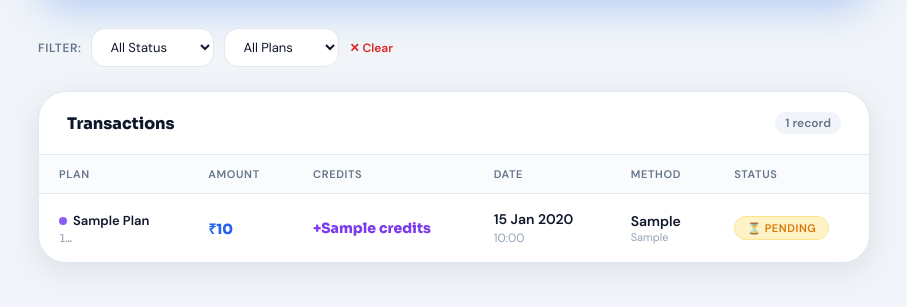
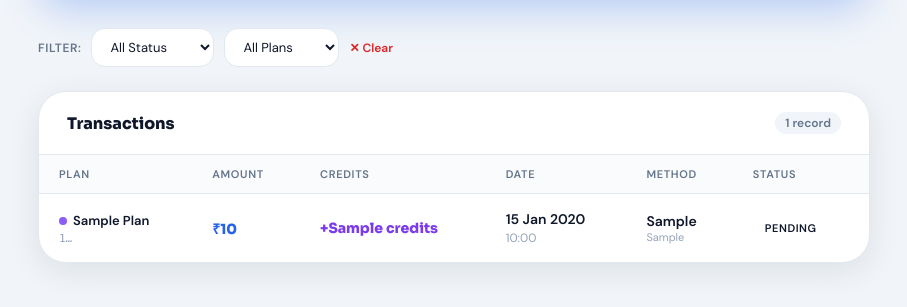
Before and after one commit to virajajani/avtools, a Django app: template payments/templates/payments/purchase_history.html in a window 1280 px wide. Shown: the part 335-642 px from the top of the page, without its empty margins (186-1093 px from the left). Run offline with Django 5.2, Linux system fonts and the light colour scheme; the template is opened without the code that fills it: most values are stand-ins (such as "Sample title", 1, 10 or a date in 2020).

Commit message:
Payment history

```diff
--- a/payments/templates/payments/purchase_history.html
+++ b/payments/templates/payments/purchase_history.html
@@ -305,8 +305,8 @@ tr:hover td{background:#fafbfc;}
             <td>
               {% if tx.status == "SUCCESS" %}
                 <span class="badge badge-success">✓ Success</span>
-              {% elif tx.status == "PENDING" %}
-                <span class="badge badge-pending">⏳ Pending</span>
+              {% comment %} {% elif tx.status == "PENDING" %}
+                <span class="badge badge-pending">⏳ Pending</span> {% endcomment %}
               {% elif tx.status == "FAILED" %}
                 <span class="badge badge-failed">✕ Failed</span>
               {% elif tx.status == "REFUNDED" %}
```
